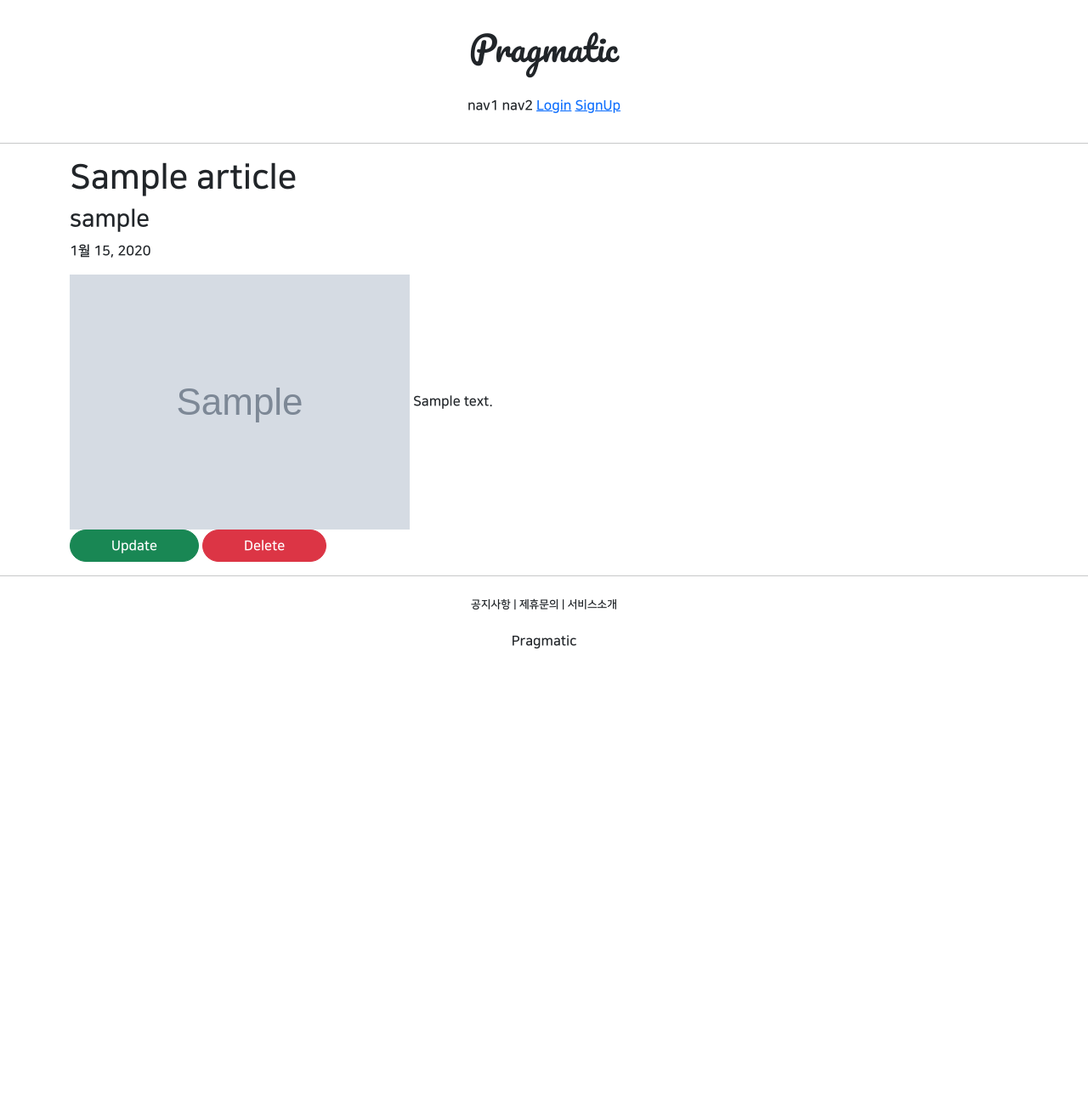
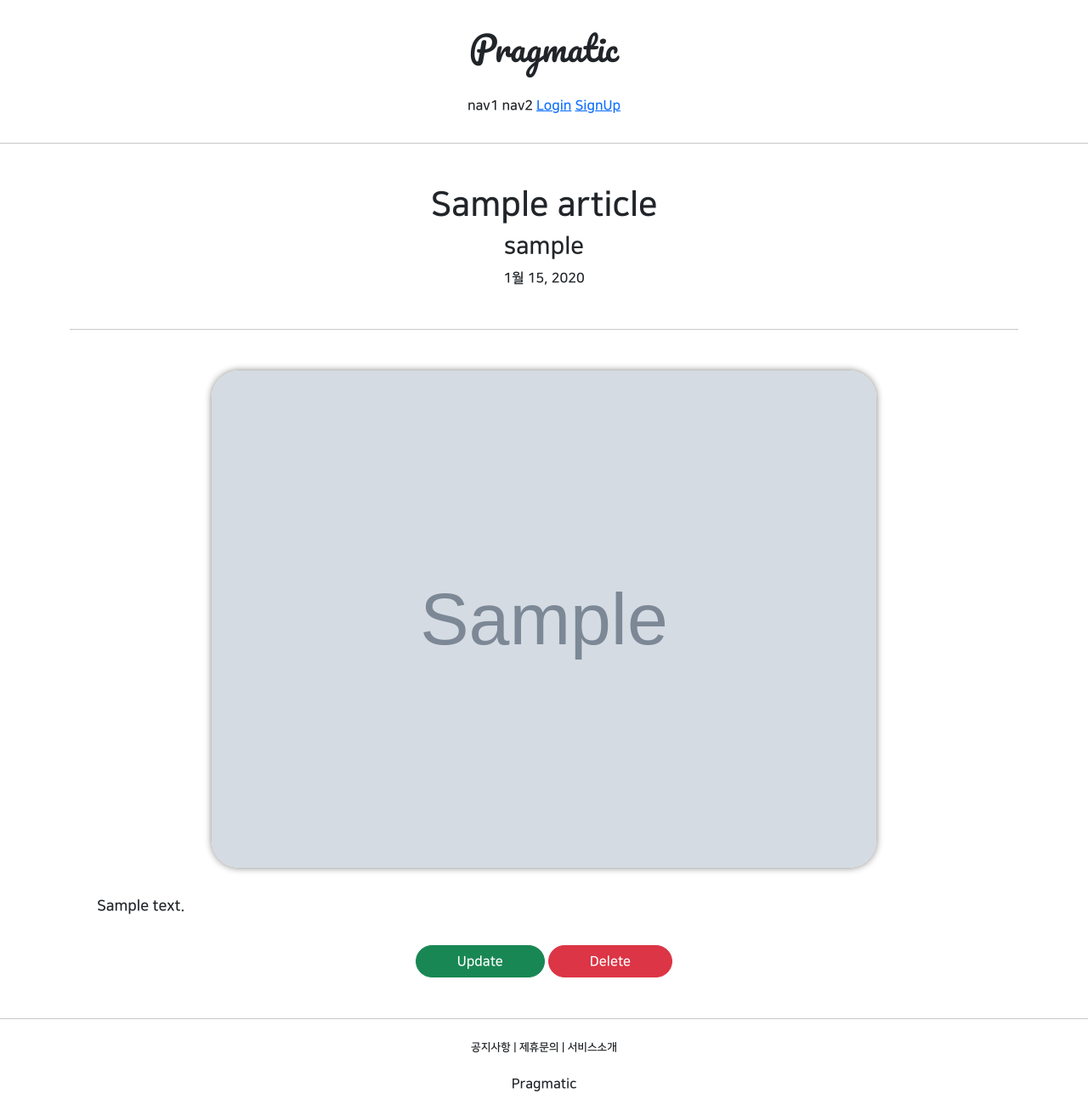
Before and after one commit to tmdgy6232/gis_1, a Django app: page /articles/detail/1 in a window 1280 px wide. Shown: the whole page at 85% size. Before the commit the page ends 763 px from the top, so only its background shows below. Run offline with Django 3.2, Linux system fonts and the light colour scheme; tables that the repository leaves empty hold one stand-in row (values such as "Sample post"); grey boxes marked "Sample" are stand-in pictures; parts of the project's set-up code (start-up, migrations or seed data) failed here and were passed over; some libraries are stand-ins or nearby versions.

Commit message:
8/5 articleapp detail css 수정

```diff
--- a/articleapp/templates/articleapp/detail.html
+++ b/articleapp/templates/articleapp/detail.html
@@ -1,17 +1,20 @@
 {% extends 'base.html' %}
 {% block content %}
 
-    <div class="container">
-        <div>
+    <div class="container text-center">
+        <div class="my-5">
             {#  제목, 글쓴이, 작성일 #}
-            <h1> {{ target_article.title }} </h1>
+            <h1 class="NNS_B"> {{ target_article.title }} </h1>
             <h3> {{ target_article.writer.profile.nickname }}</h3>
             <p>{{ target_article.created_at }}</p>
         </div>
-        <div>
+        <hr>
+        <div class="my-5">
             {#  게시글 대표이미지, 글내용 #}
-            <img src="{{ target_article.image.url }}">
-            {{ target_article.content }}
+            <img src="{{ target_article.image.url }}" class="article_image">
+            <div class="article_content">
+                {{ target_article.content }}
+            </div>
             <div>
                 <a href="{% url 'articleapp:update' pk=target_article.pk %}" class="btn btn-success rounded-pill px-5">
                     Update
--- a/static/base.css
+++ b/static/base.css
@@ -36,6 +36,19 @@
     padding : .2rem
 }
 
-.round_button:hover{
+.round_button:hover {
     color: dimgray;
 }
+
+.article_image {
+    border-radius: 2rem;
+    width : 70%;
+    box-shadow: 0 0 .5rem grey;
+}
+
+.article_content {
+    font-size: 1.1rem;
+    text-align: left;
+    margin: 2rem;
+
+}
```
